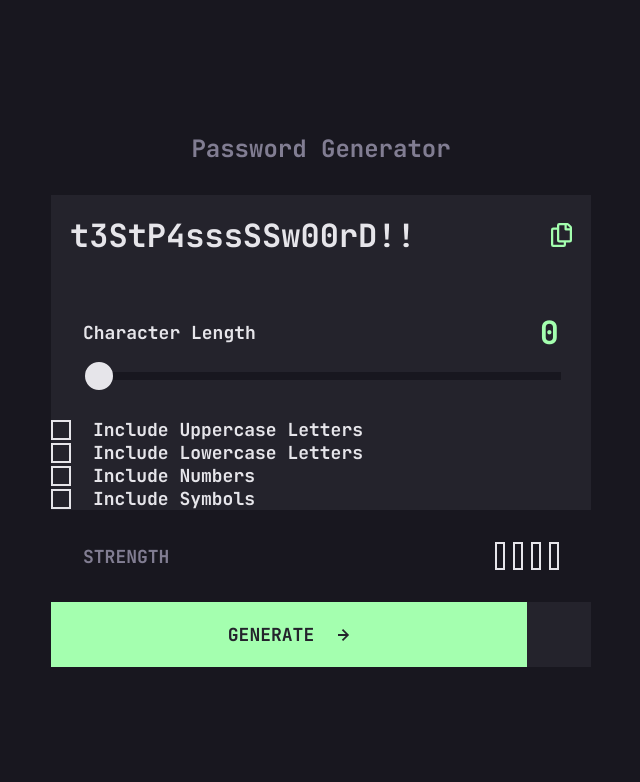
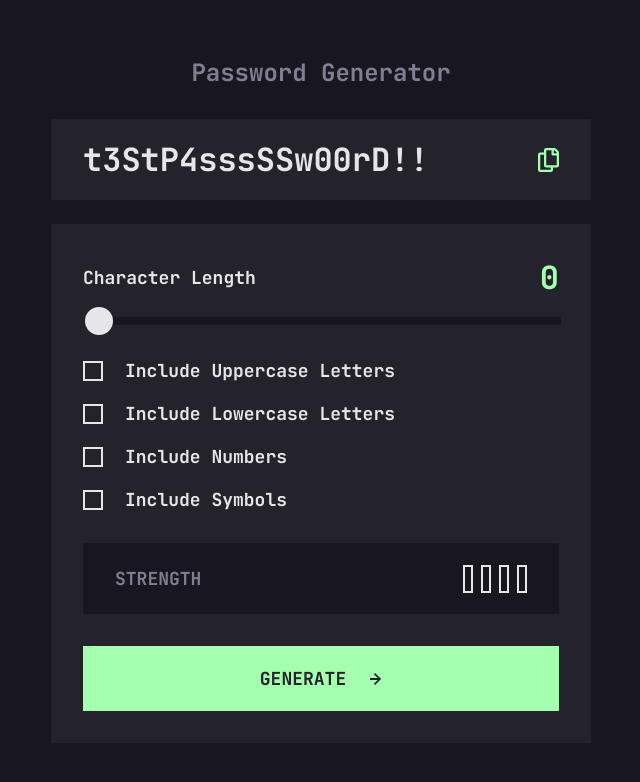
Before and after one commit to KiddAlexx/password-generator-app, a React (Vite) app: page / in a window 1280 px wide. Shown: the top 782 px of the page, without its empty margins (319-959 px from the left). Built offline with nearby package versions, Linux system fonts and the light colour scheme.

Commit message:
feat(layout): create layout for desktop view

```diff
--- a/src/features/password-generator/PasswordGeneratorPage.tsx
+++ b/src/features/password-generator/PasswordGeneratorPage.tsx
@@ -24,7 +24,10 @@ function PasswordGeneratorPage() {
     <div className={styles.passwordGenPage}>
       <h1 className="heading-m">Password Generator</h1>
       <div className={styles.appContainer}>
+        <div className={styles.displayContainer}>
           <PasswordDisplay password="t3StP4sssSSw00rD!!" />
+        </div>
+        <div className={styles.controlsContainer}>
           <CustomSlider
             characterLength={options.characterLength}
             handleChange={(value) => {
@@ -34,7 +37,7 @@ function PasswordGeneratorPage() {
               }));
             }}
           />
-        <fieldset>
+          <fieldset className={styles.checkboxContainer}>
             <legend className="srOnly">Character options</legend>
             <CustomCheckbox
               checked={options.includeUpper}
@@ -87,6 +90,7 @@ function PasswordGeneratorPage() {
           </CustomButton>
         </div>
       </div>
+    </div>
   );
 }
 
--- a/src/features/password-generator/components/PasswordDisplay.tsx
+++ b/src/features/password-generator/components/PasswordDisplay.tsx
@@ -26,7 +26,6 @@ function PasswordDisplay({ password }: PasswordDisplayProps) {
     }
   };
 
-  /* password = "Gjksd&dakjd63232&125"; */
   return (
     <div className={styles.displayContainer}>
       <output
--- a/src/features/password-generator/components/PasswordStrength.tsx
+++ b/src/features/password-generator/components/PasswordStrength.tsx
@@ -21,7 +21,9 @@ function PasswordStrength({ level }: PasswordStrengthProps) {
     <div className={styles.strengthContainer}>
       <span className={styles.strengthLabel}>STRENGTH</span>
       <div className={styles.outputContainer}>
-        <output className="heading-m">{text}</output>
+        {/* non breaking space used when no strength value displayed
+        to avoid layout shift */}
+        <output className="heading-m">{text || "\u00A0"}</output>
         <ul className={clsx(styles.barContainer, styles[color])}>
           {Array.from({ length: 4 }).map((_, i) => (
             <li key={i} className={i < bars ? styles.filled : ""} />
--- a/src/features/password-generator/styles/CustomSlider.module.css
+++ b/src/features/password-generator/styles/CustomSlider.module.css
@@ -1,8 +1,4 @@
 .sliderContainer {
-  background-color: var(--color-dark-grey);
-  height: 8.94rem;
-  width: 33.75rem;
-  padding: 0rem 2rem;
   display: flex;
   flex-direction: column;
   justify-content: center;
--- a/src/features/password-generator/styles/PasswordDisplay.module.css
+++ b/src/features/password-generator/styles/PasswordDisplay.module.css
@@ -3,8 +3,7 @@
   justify-content: space-between;
   align-items: center;
   width: 100%;
-  height: 5rem;
-  padding: 2rem 1.19rem;
+  padding: 1.19rem 2rem;
 }
 
 .placeholder {
--- a/src/features/password-generator/styles/PasswordGeneratorPage.module.css
+++ b/src/features/password-generator/styles/PasswordGeneratorPage.module.css
@@ -12,5 +12,23 @@
 }
 
 .appContainer {
+  /*   background-color: var(--color-dark-grey); */
+  width: 33.75rem;
+}
+.displayContainer {
   background-color: var(--color-dark-grey);
+  margin-bottom: 1.5rem;
 }
+.controlsContainer {
+  background-color: var(--color-dark-grey);
+  padding: 2rem;
+  display: flex;
+  flex-direction: column;
+  gap: 2rem;
+}
+
+.checkboxContainer {
+  display: flex;
+  flex-direction: column;
+  gap: 1.25rem;
+}
--- a/src/features/password-generator/styles/PasswordStrength.module.css
+++ b/src/features/password-generator/styles/PasswordStrength.module.css
@@ -3,7 +3,7 @@
   justify-content: space-between;
   align-items: center;
   width: 100%;
-  padding: 2rem;
+  padding: 1.25rem 2rem;
   background-color: var(--color-vdark-grey);
 }
 
```
Lines whose indentation alone changed are shown as unchanged.
